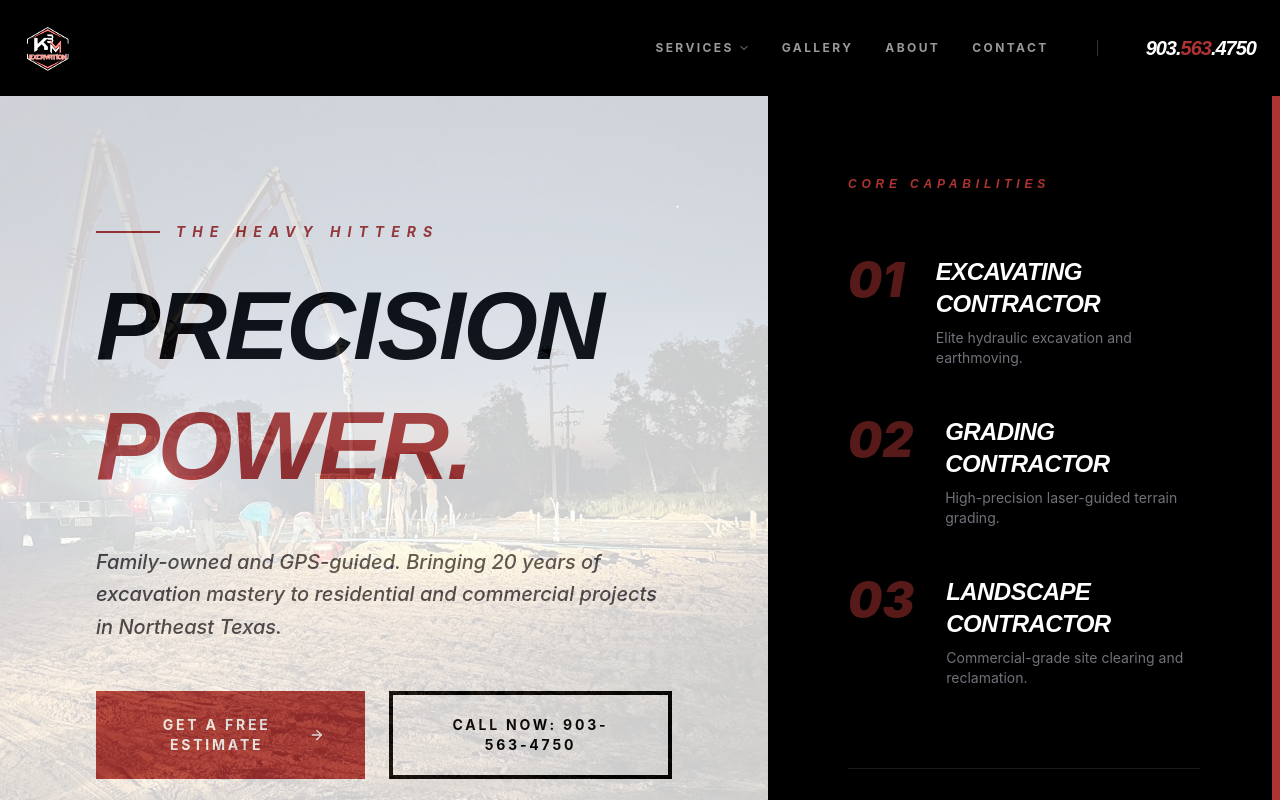
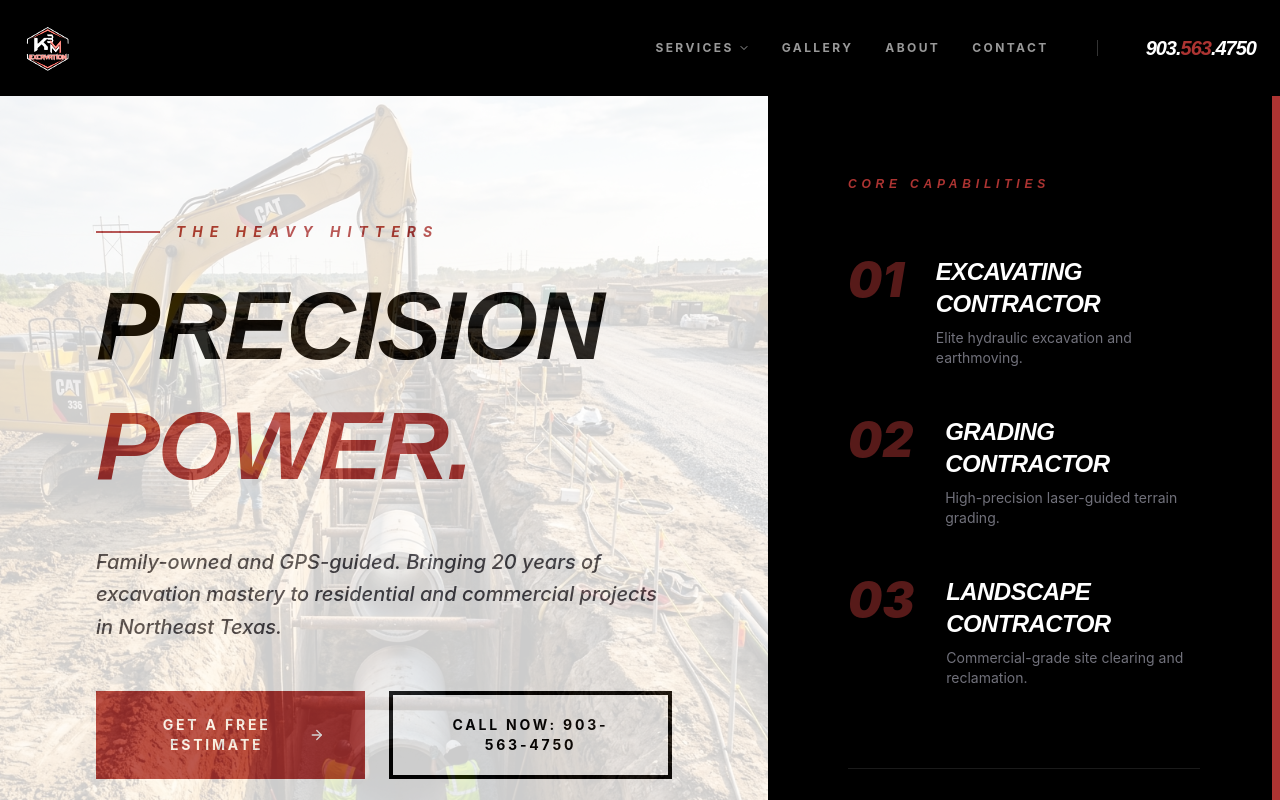
Before and after one commit to Founditmarketing/k3m-excavation-llc, a React (Vite) app: page / in a window 1280 px wide. Shown: the top 800 px of the page. Built offline with nearby package versions, Linux system fonts and the light colour scheme.

Commit message:
Replace hero background with utilities_service.png from CRM

```diff
--- a/src/App.tsx
+++ b/src/App.tsx
@@ -256,7 +256,7 @@ const Hero = () => {
           <div
             className="absolute inset-0 opacity-20 pointer-events-none"
             style={{
-              backgroundImage: 'url("/k3m10.jpg")',
+              backgroundImage: 'url("/utilities_service.png")',
               backgroundSize: 'cover',
               backgroundPosition: 'center'
             }}
```
